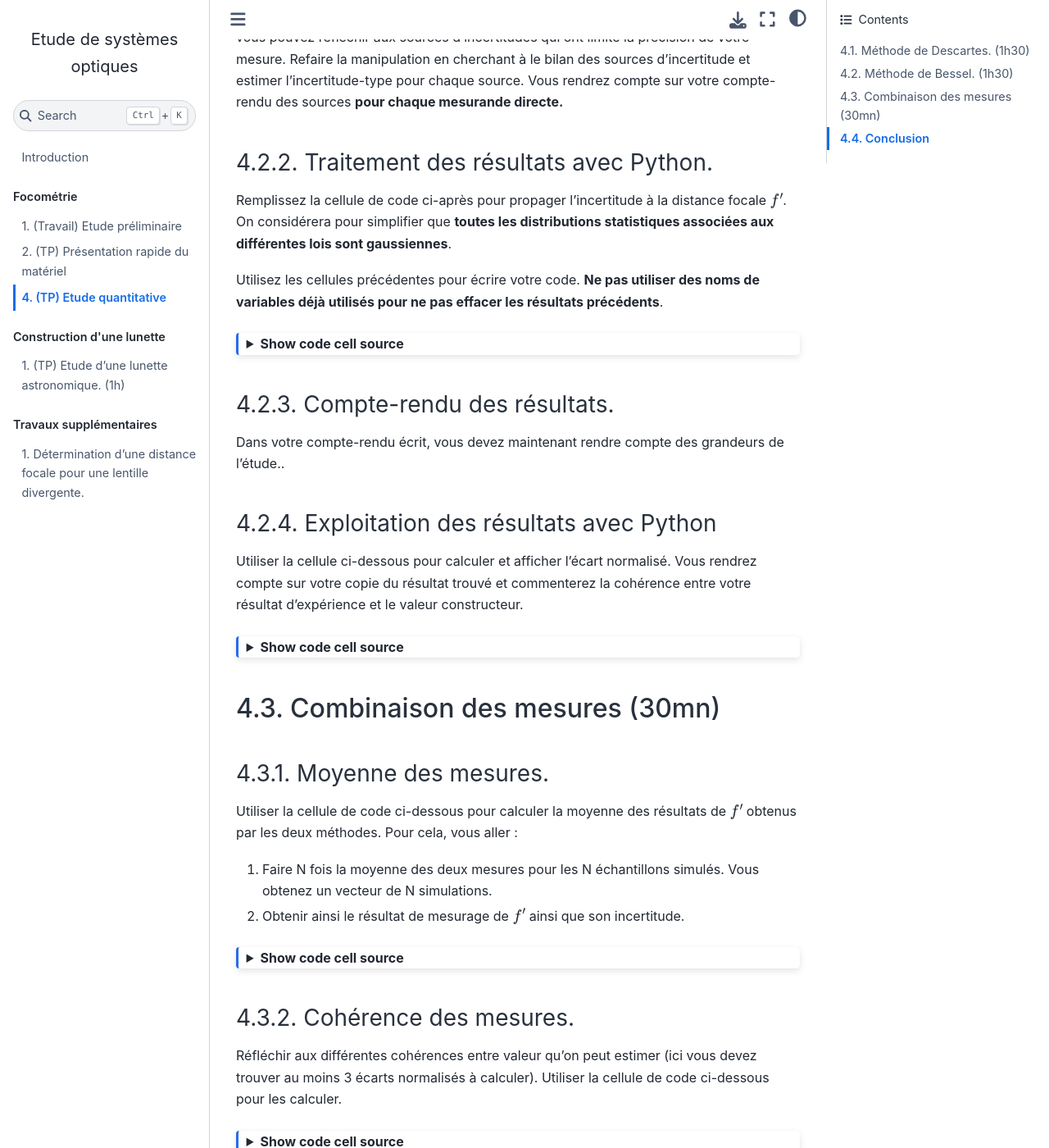
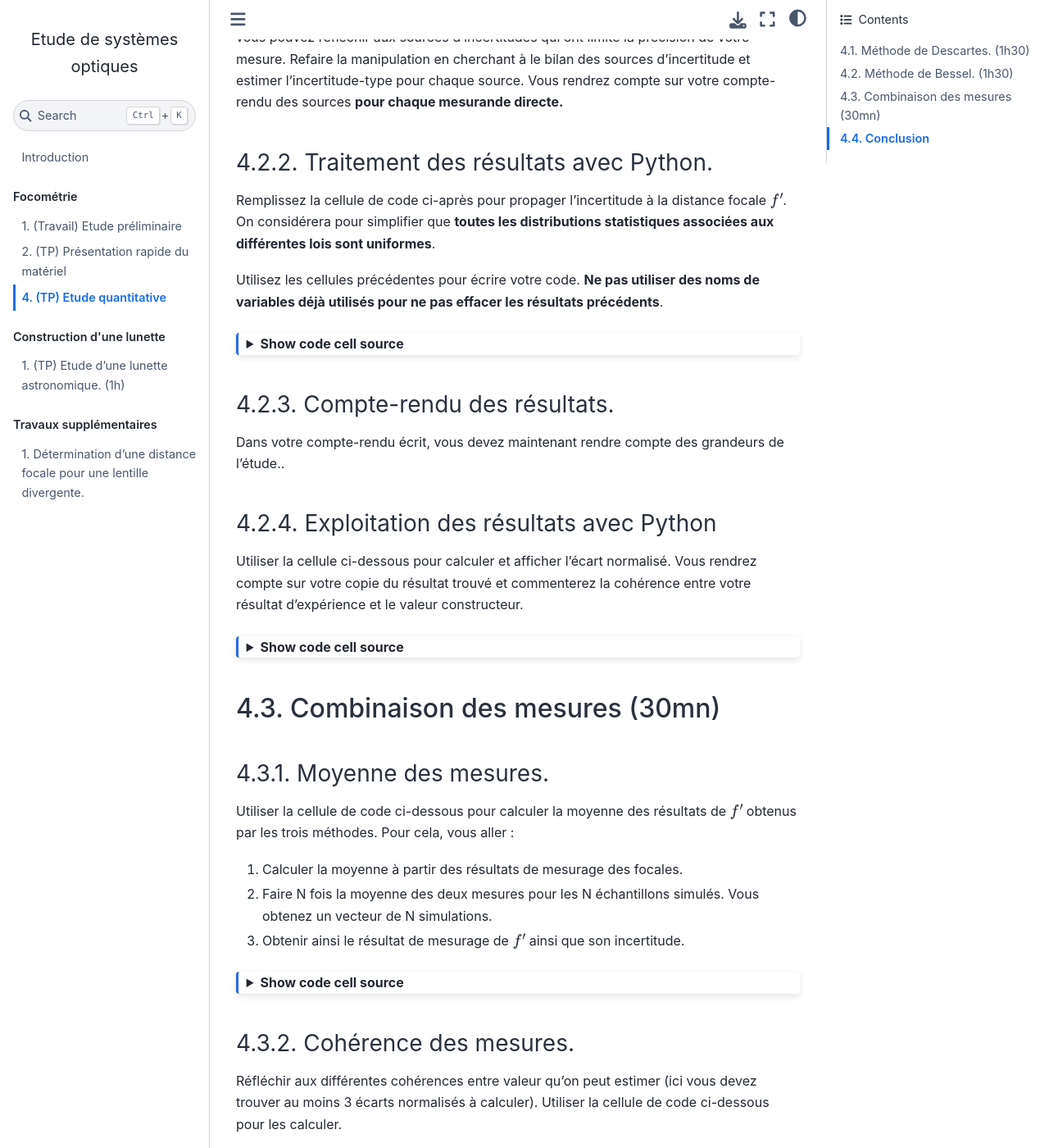
Before and after one commit to pcsi3physiquestan/tp2_optique_sources, a Jupyter Book: the page built from notebook/etude_complete.md, in a window 1280 px wide and 1400 px high, scrolled down 1952 px. Shown: the whole window at 82% size. Built offline with Jupyter Book 1.0.4 settings and Sphinx 7.4.7 and the Sphinx Book theme 1.1.4, drawn with Linux system fonts in a browser that asks for light colours.

Commit message:
Mise à jour automatique

````diff
--- a/notebook/etude_complete.md
+++ b/notebook/etude_complete.md
@@ -178,7 +178,7 @@ Maintenant que vous avez fait une première fois les mesures pour la méthode de
 +++
 
 ### Traitement des résultats avec Python.
-Remplissez la cellule de code ci-après pour propager l'incertitude à la distance focale $f'$. On considérera pour simplifier que __toutes les distributions statistiques associées aux différentes lois sont gaussiennes__.
+Remplissez la cellule de code ci-après pour propager l'incertitude à la distance focale $f'$. On considérera pour simplifier que __toutes les distributions statistiques associées aux différentes lois sont uniformes__.
 
 Utilisez les cellules précédentes pour écrire votre code.  __Ne pas utiliser des noms de variables déjà utilisés pour ne pas effacer les résultats précédents__.
 
@@ -240,9 +240,10 @@ On rappelle que les variables enregistrées à la cellule précédente sont enco
 +++
 
 ### Moyenne des mesures.
-Utiliser la cellule de code ci-dessous pour calculer la moyenne des résultats de $f'$ obtenus par les deux méthodes. Pour cela, vous aller :
-1. Faire N fois la moyenne des deux mesures pour les N échantillons simulés. Vous obtenez un vecteur de N simulations.
-2. Obtenir ainsi le résultat de mesurage de $f'$ ainsi que son incertitude.
+Utiliser la cellule de code ci-dessous pour calculer la moyenne des résultats de $f'$ obtenus par les trois méthodes. Pour cela, vous aller :
+1. Calculer la moyenne à partir des résultats de mesurage des focales.
+2. Faire N fois la moyenne des deux mesures pour les N échantillons simulés. Vous obtenez un vecteur de N simulations.
+3. Obtenir ainsi le résultat de mesurage de $f'$ ainsi que son incertitude.
 
 ```{code-cell} ipython3
 :tags: [remove-output, hide-input]
````
Also changed, not shown: notebook/lunette.md (+2 -2 lines), 1 other file.
